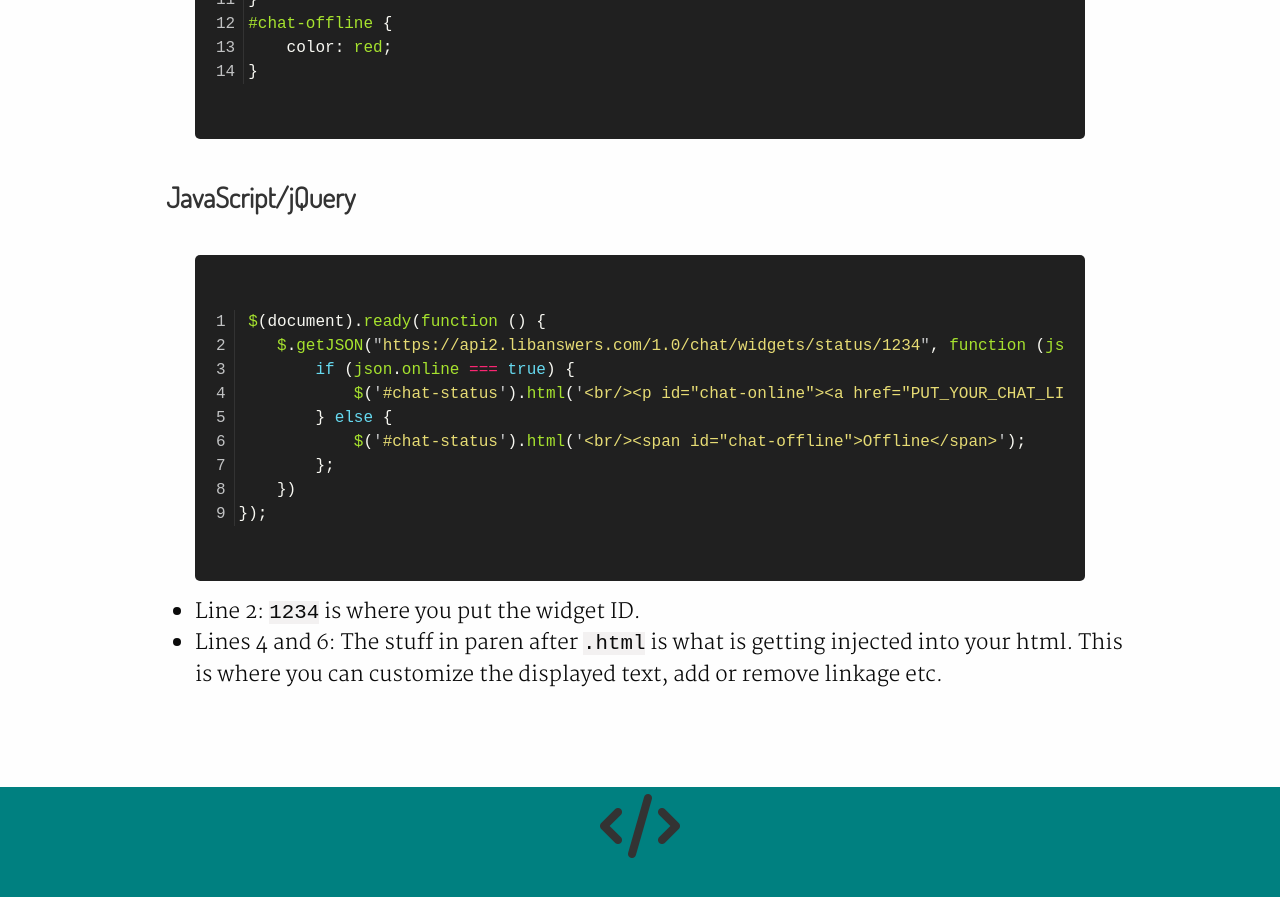
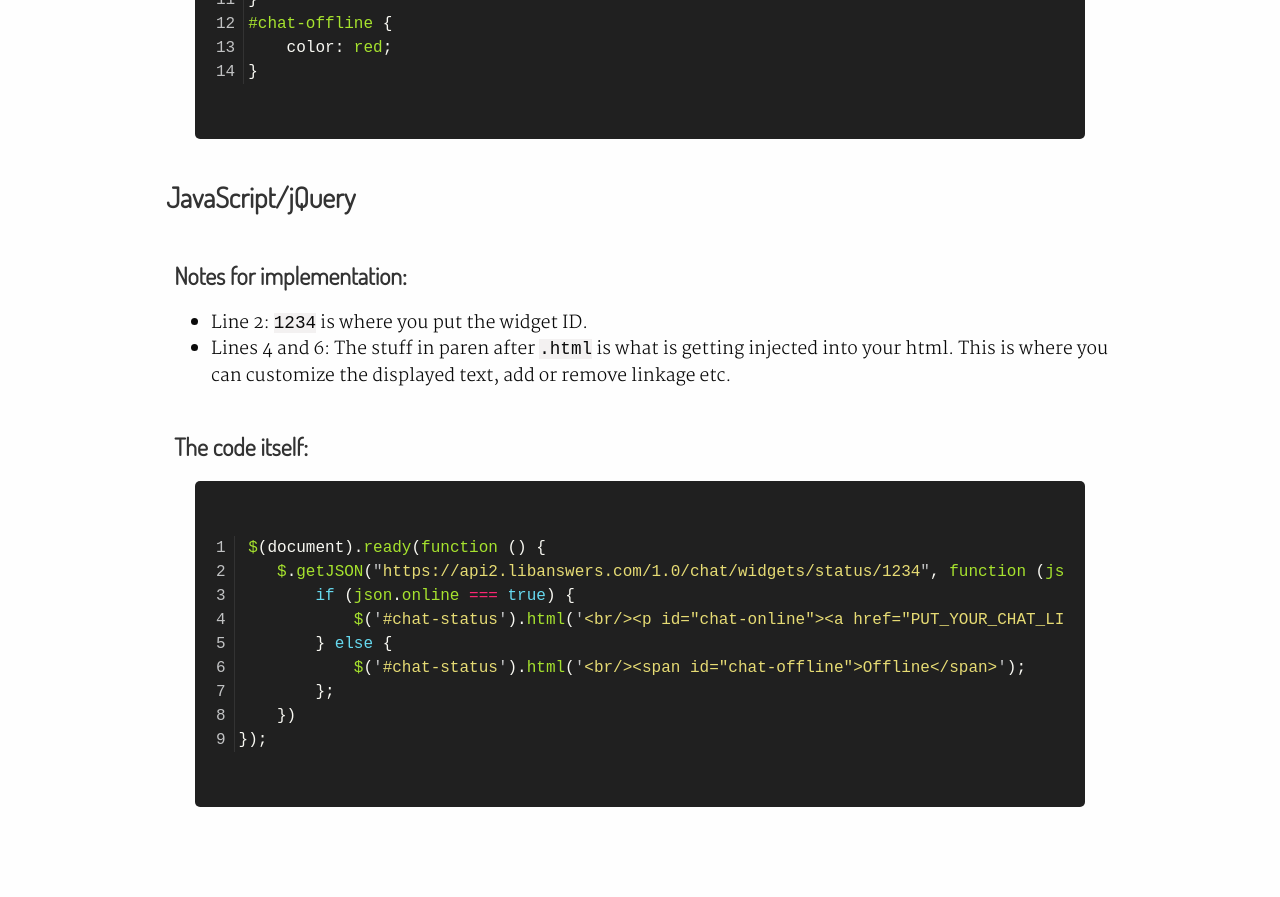
Before and after one commit to BradCoffield/APIs-for-librarians, a Jekyll site: the page built from _libanswers/chat-status.md, in a window 1280 px wide and 900 px high, scrolled down 2023 px. Shown: the top 897 px of the window. Built offline with Jekyll 4.4.1, drawn with Linux system fonts in a browser that asks for light colours; nearby versions of some CDN libraries; comment, search, counter and statistics services are not loaded.

Commit message:
added notes for imple

````diff
--- a/_libanswers/chat-status.md
+++ b/_libanswers/chat-status.md
@@ -54,7 +54,13 @@ SpringShare does have a button widget that does essentially the same thing as th
 
 #### JavaScript/jQuery
 
+##### Notes for implementation:
 
+{:.code-notes}
+* Line 2: ```1234``` is where you put the widget ID.
+* Lines 4 and 6: The stuff in paren after ```.html``` is what is getting injected into your html. This is where you can customize the displayed text, add or remove linkage etc.
+
+##### The code itself:
 {% highlight javascript linenos %}
  $(document).ready(function () {
     $.getJSON("https://api2.libanswers.com/1.0/chat/widgets/status/1234", function (json) {
````
Also changed, not shown: other parts of _libanswers/chat-status.md (+0 -3 lines).
